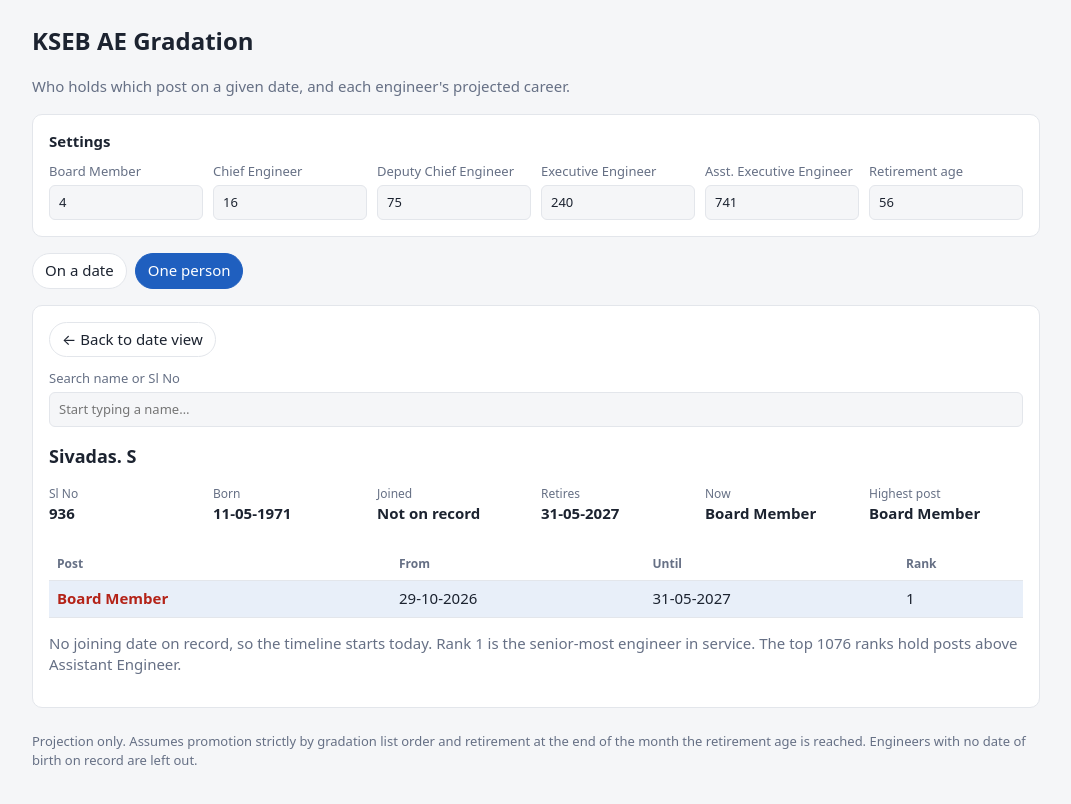
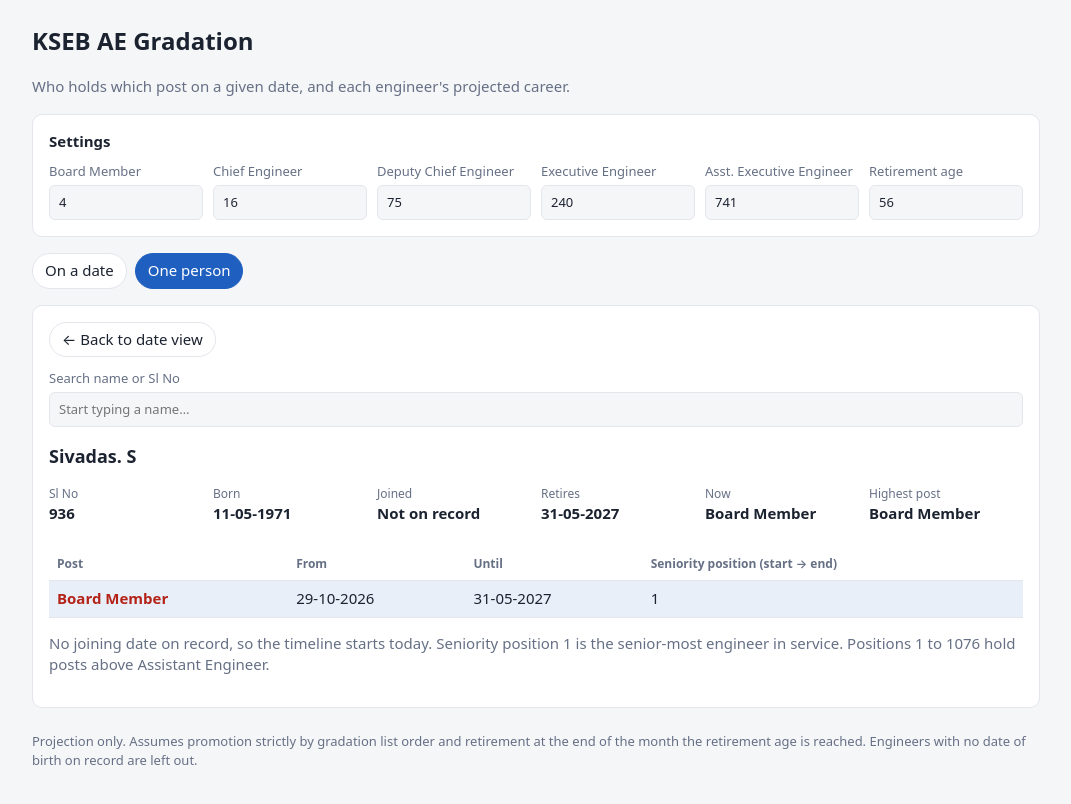
Before and after one commit to vsvivek1/grad, a Next.js app: page / in a window 1280 px wide. Both pictures are taken after a click on the element "See this person's posts". Shown: the top 804 px of the page, without its empty margins (104-1175 px from the left). Built offline with nearby package versions, Linux system fonts and the light colour scheme.

Commit message:
Rename rank column to seniority position
Co-Authored-By: Claude Opus 5.5 <noreply@anthropic.com>
Claude-Session: https://claude.ai/code/session_01KfxM8Kf4Wx49bcPjjYcKRE

```diff
--- a/app/Gradation.tsx
+++ b/app/Gradation.tsx
@@ -119,7 +119,7 @@ function ByDate({ all, posts, onOpen }: { all: ReturnType<typeof employees>; pos
         <table>
           <thead>
             <tr>
-              <th>Rank</th>
+              <th>Seniority position</th>
               <th>Sl No</th>
               <th>Name</th>
               <th>Born</th>
@@ -240,7 +240,7 @@ function ByPerson({
                 <th>Post</th>
                 <th>From</th>
                 <th>Until</th>
-                <th>Rank</th>
+                <th>Seniority position (start → end)</th>
               </tr>
             </thead>
             <tbody>
@@ -259,7 +259,7 @@ function ByPerson({
           </div>
           <p className="muted">
             {!me.serviceStart && "No joining date on record, so the timeline starts today. "}
-            Rank 1 is the senior-most engineer in service. The top {posts.reduce((a, p) => a + (p.count || 0), 0)} ranks hold
+            Seniority position 1 is the senior-most engineer in service. Positions 1 to {posts.reduce((a, p) => a + (p.count || 0), 0)} hold
             posts above {AE_LABEL}.
           </p>
         </>
```
